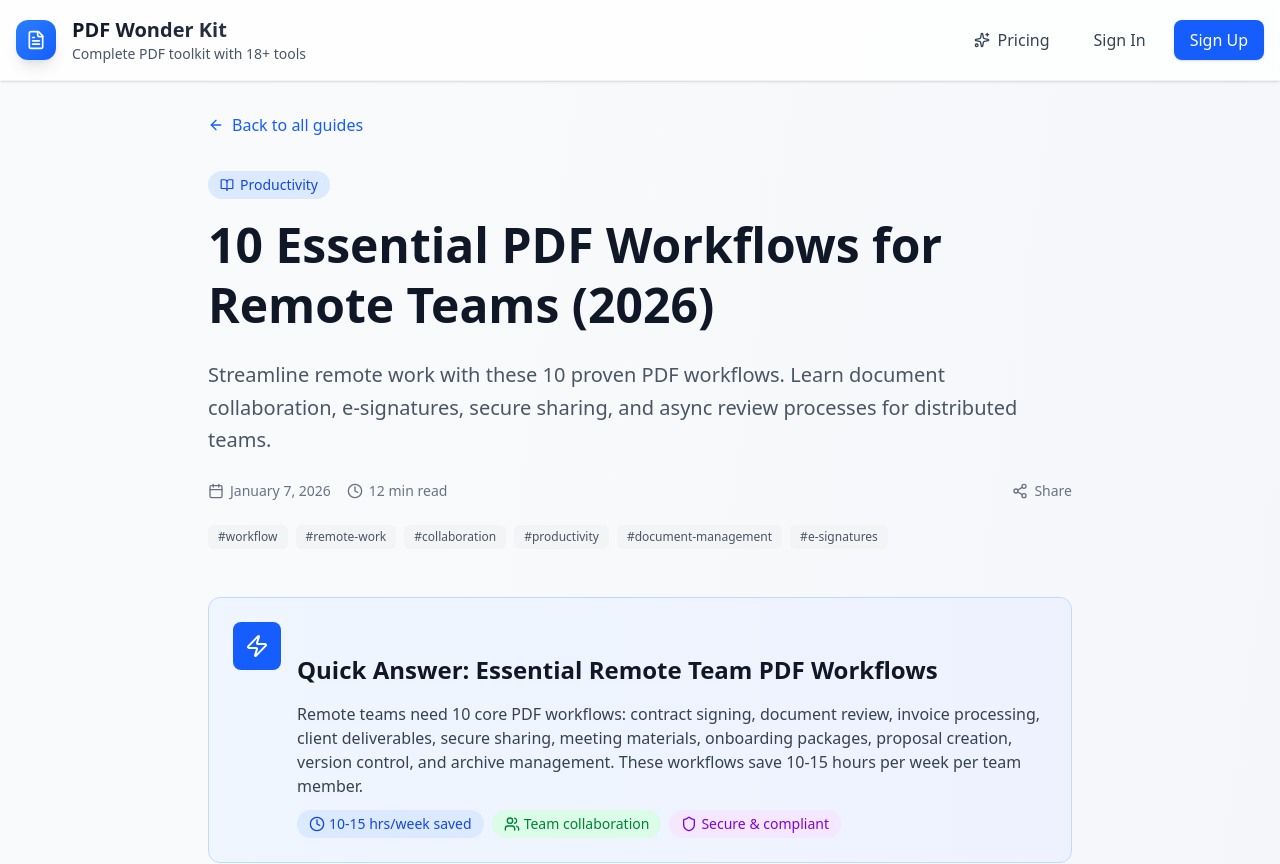
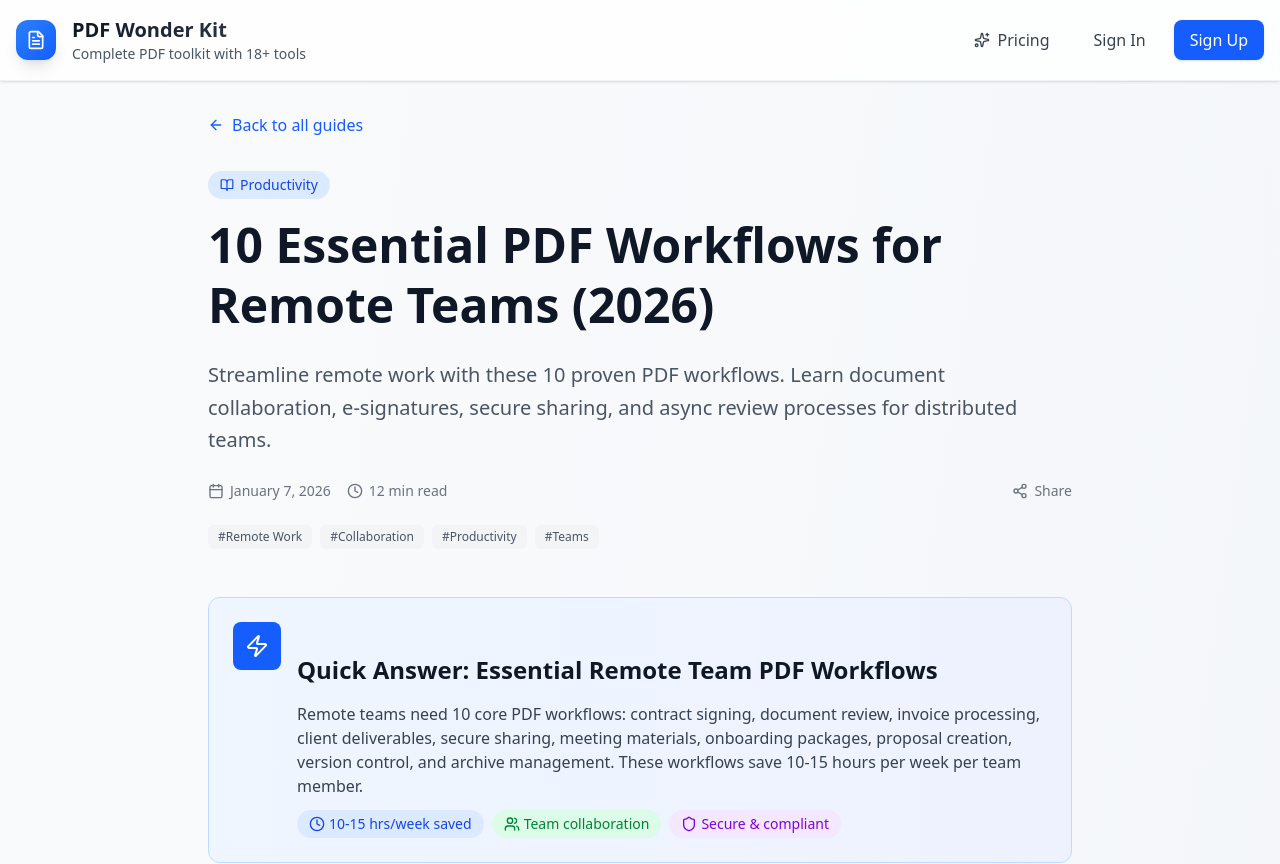
Before and after one commit to JaceG/DocSlicer, a Next.js app in the folder frontend/: page /blog/pdf-workflows-remote-teams in a window 1280 px wide. Shown: the top 864 px of the page. Built offline with nearby package versions, Linux system fonts and the light colour scheme; no server answers.

Commit message:
fix: remove duplicate author and tags properties in pdf-workflows-remote-teams blog post

```diff
--- a/frontend/app/blog/pdf-workflows-remote-teams/page.tsx
+++ b/frontend/app/blog/pdf-workflows-remote-teams/page.tsx
@@ -55,15 +55,6 @@ const blogPost: BlogPost = {
 	category: 'Productivity',
 	author: 'PDF WonderKit Team',
 	tags: ['Remote Work', 'Collaboration', 'Productivity', 'Teams'],
-	author: 'PDF Wonder Kit Team',
-	tags: [
-		'workflow',
-		'remote-work',
-		'collaboration',
-		'productivity',
-		'document-management',
-		'e-signatures',
-	],
 };
 
 const workflows = [
```
